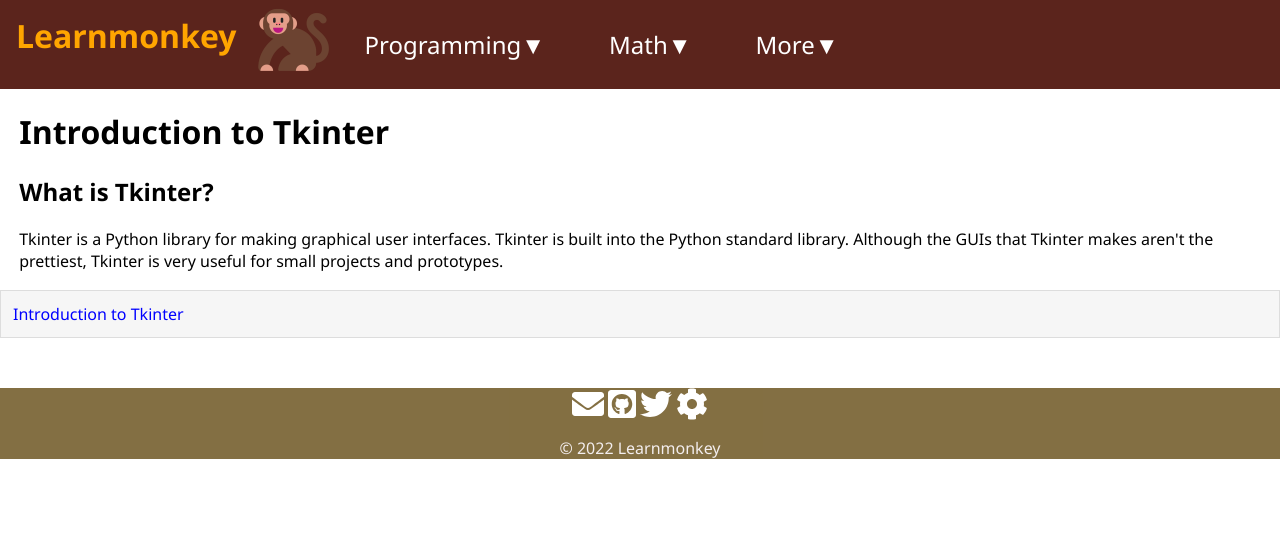
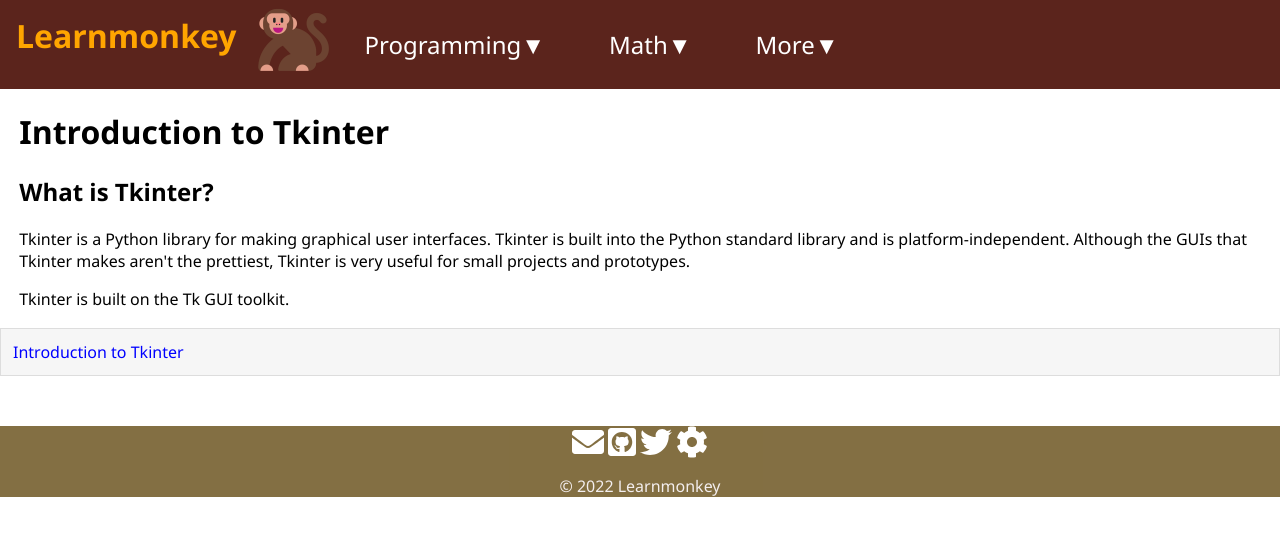
Before and after one commit to learnmonkey/learnmonkey.github.io, a Jekyll site: the page built from programming/python/tkinter/index.html, in a window 1280 px wide. Shown: the top 536 px of the page. Built offline with Jekyll 4.4.1, drawn with Linux system fonts in a browser that asks for light colours; nearby versions of some CDN libraries.

Commit message:
Expand Tkinter intro

```diff
--- a/programming/python/tkinter/index.html
+++ b/programming/python/tkinter/index.html
@@ -8,5 +8,6 @@ layout: tkinter
 
 <section>
     <h2>What is Tkinter?</h2>
-    <p>Tkinter is a Python library for making graphical user interfaces. Tkinter is built into the Python standard library. Although the GUIs that Tkinter makes aren't the prettiest, Tkinter is very useful for small projects and prototypes.</p>
+    <p>Tkinter is a Python library for making graphical user interfaces. Tkinter is built into the Python standard library and is platform-independent. Although the GUIs that Tkinter makes aren't the prettiest, Tkinter is very useful for small projects and prototypes. </p>
+    <p>Tkinter is built on the Tk GUI toolkit.</p>
 </section>
```
